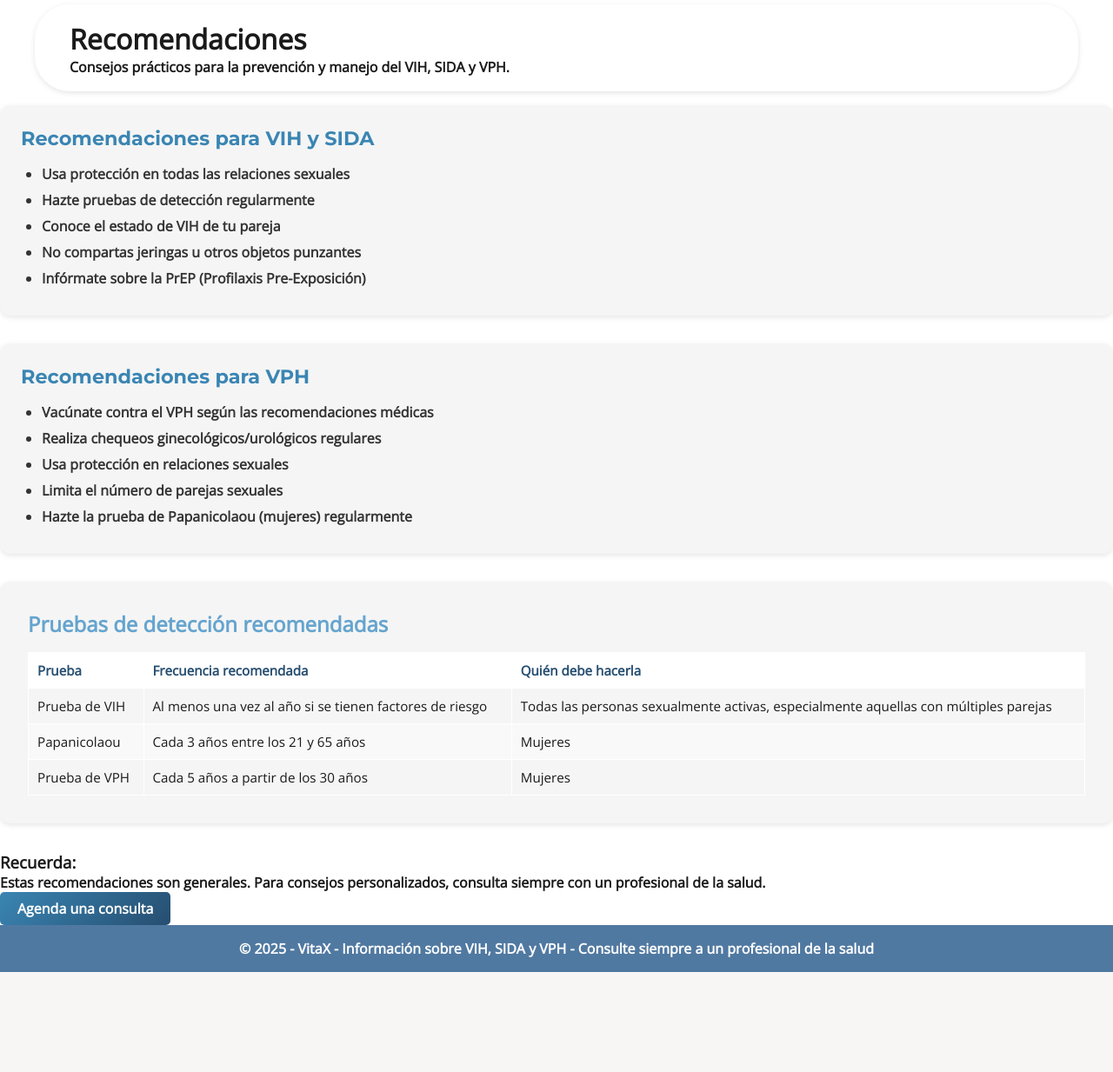
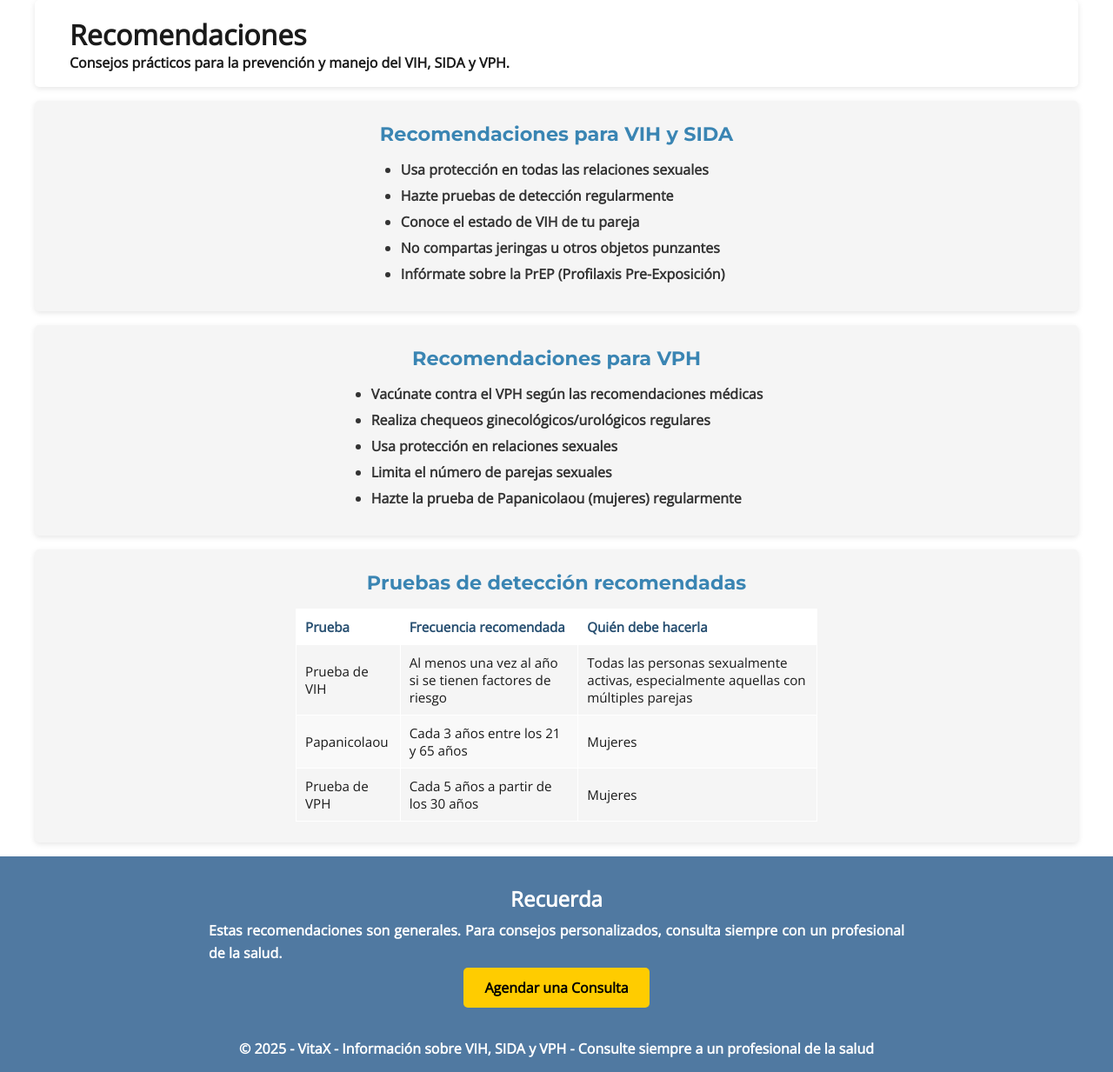
Before and after one commit to edgarx842/IMT-231_Edgar, a Flask app: page /recomendaciones/ in a window 1280 px wide. Shown: the part 152-1385 px from the top of the page at 87% size. Before the commit the page ends 1270 px from the top, so only its background shows below. Run offline with Flask 3, Linux system fonts and the light colour scheme; some web fonts are replaced.

Commit message:
recomendaciones centrado y con hover

```diff
--- a/project.../app/static/css/main.css
+++ b/project.../app/static/css/main.css
@@ -62,7 +62,7 @@
   .logo {
     width: 120px;
     height: 120px;
-    border-radius: 50%;        /* <- Esto crea el círculo */
+    border-radius: 5rem;        /* <- Esto crea el círculo */
     object-fit: cover;         /* <- Asegura que la imagen se recorte bien */
     border: 2px solid white;   /* Opcional: borde blanco */
     box-shadow: 0 2px 4px rgba(0,0,0,0.1); /* Opcional: sombra sutil */
@@ -216,19 +216,23 @@
 
   /* ========== INFO CARDS ========== */
   .info-card {
+    transition: transform 0.3s ease, box-shadow 0.3s ease;
     display: flex;
     align-items: flex-start;
     justify-content: space-between;
     margin-bottom: 2rem;
     background-color: #f5f5f5;
-    border-radius: 12px;
+    border-radius: 5px;
     padding: 1rem;
     flex-wrap: wrap;
     gap: 1rem; /* espacio entre texto e imagen */
     box-shadow: 0 2px 6px rgba(0,0,0,0.1); /* sutil sombra */
     margin-top: 2rem; /* espacio entre tarjetas */
   }
-
+  .info-card:hover {
+    transform: translateY(-6px);
+    box-shadow: 0 10px 20px rgba(0, 0, 0, 0.15);
+  }
   .info-card--reverse {
     flex-direction: row-reverse;
   }
@@ -726,11 +730,11 @@
 .recomendaciones-header{
   position: relative;
   max-width: 1200px;
-  margin: 5 auto;
+  margin: auto;
   margin-bottom: 1rem;
   height: 100px;                /* Más pequeño que hero-section */
   background-color: white;     /* Fondo blanco */
-  border-radius: 40px;
+  border-radius: 5px;
   box-shadow: 0 2px 6px rgba(0,0,0,0.1); /* Sombra sutil */
   display: flex;
   flex-direction: column;
@@ -750,15 +754,28 @@
 }
 
 .recommendation-card {
+  transition: transform 0.3s ease, box-shadow 0.3s ease;
   background-color: #f5f5f5;
-  border-radius: 12px;
-  padding: 1.5rem;
-  margin-bottom: 2rem;
+  max-width: 1200px;         /* igual que el header */
+  margin: 0 auto 1rem auto;  /* centra y da espacio inferior */
+  border-radius: 5px;       /* igual que el header */
+  padding: 1.5rem 2.5rem;    /* igual que el header */
   box-shadow: 0 2px 6px rgba(0,0,0,0.1);
+  display: flex;
+  flex-direction: column;
+  justify-content: center;
+  align-items: center;
+  text-align: center;
+  min-height: 150px;
+}
+
+.recommendation-card:hover {
+  transform: translateY(-6px);
+  box-shadow: 0 10px 20px rgba(0, 0, 0, 0.15);
 }
 
 .recommendation-text {
-  padding: 0;
+  max-width: 600px;          /* para no estirarse demasiado */
 }
 
 .recommendation-title {
@@ -771,12 +788,33 @@
 .recommendation-list {
   list-style-type: disc;
   padding-left: 1.5rem;
+  text-align: left;          /* si prefieres que las listas estén alineadas */
+  margin: 0 auto;
 }
 
 .recommendation-list li {
   margin-bottom: 0.5rem;
   font-size: 1rem;
   color: #333;
+}
+.table-centered {
+  background-color: #f5f5f5;
+  max-width: 1200px;
+  margin: 0 auto 1rem auto;
+  border-radius: 5px;
+  padding: 1.5rem 2.5rem;
+  box-shadow: 0 2px 6px rgba(0,0,0,0.1);
+  display: flex;
+  flex-direction: column;
+  justify-content: center;
+  align-items: center;
+  text-align: center;
+  min-height: 150px;
+  transition: transform 0.3s ease, box-shadow 0.3s ease;
+}
+.table-centered:hover {
+  transform: translateY(-6px);
+  box-shadow: 0 10px 20px rgba(0, 0, 0, 0.15);
 }
 
 .custom-table {
@@ -795,7 +833,13 @@
   text-align: left;
 }
 .custom-table th {
-  font-weight: bold;
+  font-weight
+
+
+
+
+
+  : bold;
   color: #264e70;
 }
 
--- a/project.../app/templates/recomendaciones.html
+++ b/project.../app/templates/recomendaciones.html
@@ -28,9 +28,9 @@
     </div>
   </div>
 
-  <div class="info-card">
-    <div class="info-text">
-      <h2 class="info-title">Pruebas de detección recomendadas</h2>
+<div class="recommendation-card">
+  <div class="recommendation-text">
+    <h2 class="recommendation-title">Pruebas de detección recomendadas</h2>
       <table class="custom-table">
         <thead>
           <tr>
@@ -60,9 +60,18 @@
     </div>
   </div>
 
-<div class="alert alert-warning mt-4">
-    <h3 class="h4">Recuerda:</h3>
-    <p>Estas recomendaciones son generales. Para consejos personalizados, consulta siempre con un profesional de la salud.</p>
-    <a href="{{ url_for('citas.agendar') }}" class="btn btn-primary">Agenda una consulta</a>
-</div>
+  <section class="cta-alert">
+    <div class="cta-content">
+      <div class="cta-text">
+        <h3>Recuerda </h3>
+        <p>Estas recomendaciones son generales. Para consejos personalizados, consulta siempre con un profesional de la salud.</p>
+      </div> <!-- 👈 Cierre correcto aquí -->
+
+      <div class="cta-button">
+        <a href="{{ url_for('citas.agendar') }}" class="cta-btn">Agendar una Consulta</a>
+      </div>
+    </div>
+  </section>
+
+
 {% endblock %}
```
